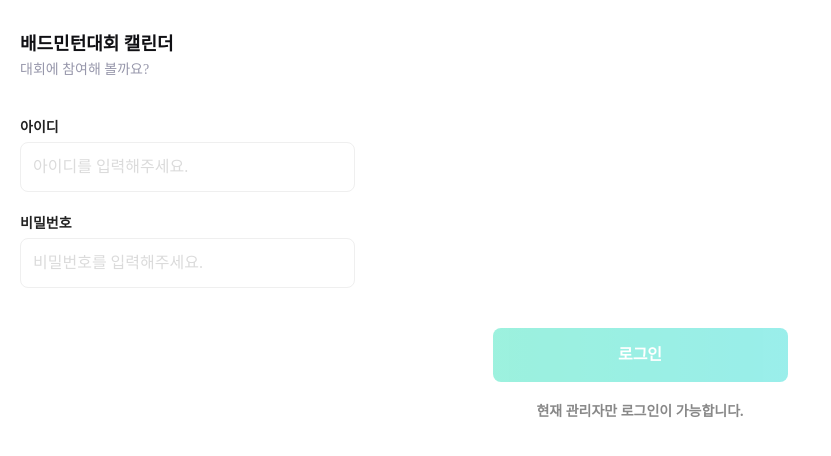
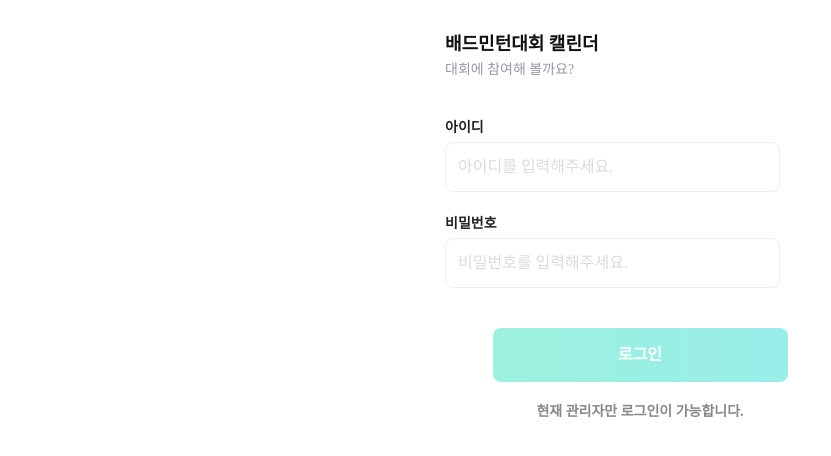
Before and after one commit to TheSuperbase/tournament-info, a Next.js app: page /sign-in in a window 1280 px wide. Shown: the top 456 px of the page, without its empty margins (0-831 px from the left). Built offline with nearby package versions, Linux system fonts and the light colour scheme; no server answers.

Commit message:
fix: 최대너비 수정

```diff
--- a/app/layout.tsx
+++ b/app/layout.tsx
@@ -27,7 +27,9 @@ export default function RootLayout({
       >
         <QueryProvider>
           <GoogleAnalytics />
-          {children}
+          <div className="mx-auto w-full max-w-[430px] min-h-screen bg-white">
+            {children}
+          </div>
           <div id="portal-root" />
         </QueryProvider>
       </body>
--- a/widget/home/date-selector.tsx
+++ b/widget/home/date-selector.tsx
@@ -16,6 +16,7 @@ import {
 } from "@/shared/ui/drawer";
 import SolidButton from "@/shared/ui/button/SolidButton";
 import TextButton from "@/shared/ui/button/TextButton";
+import { useAuthStore } from "@/shared/store/useAuthStore";
 
 const currentYear = new Date().getFullYear();
 const years = Array.from({ length: 10 }, (_, i) => `${currentYear - 5 + i}년`);
@@ -53,6 +54,7 @@ function DateSelector({ selectedDate, onDateChange }: Props) {
     month: `${selectedDate.month}월`,
   });
   const [open, setOpen] = useState(false);
+  const isAuthenticated = useAuthStore((state) => state.isAuthenticated);
 
   const displayYear = `${selectedDate.year}년`;
   const displayMonth = `${selectedDate.month}월`;
@@ -144,12 +146,14 @@ function DateSelector({ selectedDate, onDateChange }: Props) {
           </DrawerFooter>
         </DrawerContent>
       </Drawer>
+      {isAuthenticated && (
         <TextButton
           className="text-semantic-text-info-bold"
           onClick={() => router.push("/add")}
         >
           대회 추가
         </TextButton>
+      )}
     </div>
   );
 }
```
Lines whose indentation alone changed are shown as unchanged.
